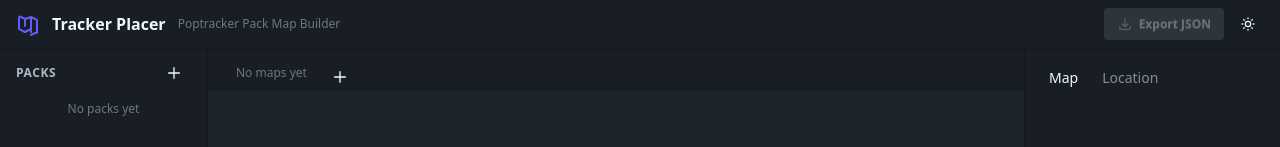
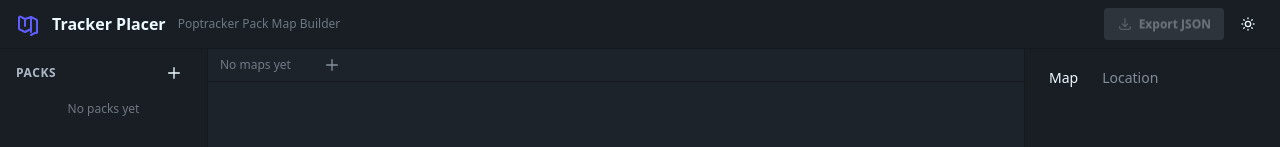
Before and after one commit to jhobz/tracker-placer, a SvelteKit app: page / in a window 1280 px wide. Shown: the top 147 px of the page. Built offline with nearby package versions, Linux system fonts and the light colour scheme.

Commit message:
fix: cleanup tabs section

```diff
--- a/src/lib/components/MapTabs.svelte
+++ b/src/lib/components/MapTabs.svelte
@@ -5,25 +5,27 @@
 	let { onUploadNew }: Props = $props()
 </script>
 
-<div role="tablist" class="tabs-bordered tabs flex items-end gap-0">
+<div role="tablist" class="tabs-border tabs border-b border-base-300 tabs-sm">
 	{#if appState.maps.length === 0}
 		<p class="px-3 py-2 text-xs text-base-content/40">No maps yet</p>
 	{:else}
 		{#each appState.maps as map (map.id)}
-			<div class="group relative flex items-center">
-				<button
+			<div
 				role="tab"
-					class="tab {appState.selectedMapId === map.id ? 'tab-active' : ''}"
-					onclick={() => appState.selectMap(map.id)}
+				class={{
+					'group tab flex min-w-max items-center gap-1 pr-0 pl-4': true,
+					'tab-active [&::before]:left-0 [&::before]:w-full': appState.selectedMapId === map.id
+				}}
 			>
+				<button class="cursor-pointer" onclick={() => appState.selectMap(map.id)}>
 					{map.name}
 				</button>
 				<button
-					class="btn absolute -top-1 right-0 btn-circle h-4 min-h-0 w-4 opacity-0 btn-ghost btn-xs group-hover:opacity-100"
+					class="btn btn-square opacity-0 btn-ghost btn-xs group-hover:opacity-100"
 					onclick={() => appState.removeMap(map.id)}
 					title="Remove map"
 				>
-					<svg class="h-3 w-3" fill="none" stroke="currentColor" viewBox="0 0 24 24">
+					<svg class="h-4 w-4" fill="none" stroke="currentColor" viewBox="0 0 24 24">
 						<path
 							stroke-linecap="round"
 							stroke-linejoin="round"
@@ -35,9 +37,11 @@
 			</div>
 		{/each}
 	{/if}
-	<button class="btn ml-1 btn-ghost btn-xs" onclick={onUploadNew} title="Add map">
+	<div class="tab">
+		<button class="btn btn-ghost btn-sm" onclick={onUploadNew} title="Add map">
 			<svg class="h-4 w-4" fill="none" stroke="currentColor" viewBox="0 0 24 24">
 				<path stroke-linecap="round" stroke-linejoin="round" stroke-width="2" d="M12 4v16m8-8H4" />
 			</svg>
 		</button>
 	</div>
+</div>
--- a/src/routes/+page.svelte
+++ b/src/routes/+page.svelte
@@ -121,10 +121,7 @@
 
 		<!-- Center: map tabs + canvas -->
 		<main class="relative flex flex-1 flex-col overflow-hidden">
-			<!-- Map tabs -->
-			<div class="border-b border-base-300 bg-base-200 px-4 pt-2">
-				<MapTabs onUploadNew={() => (showUploadModal = true)} />
-			</div>
+			<MapTabs onUploadNew={() => (showUploadModal = true)} />
 
 			{#if appState.placingMode}
 				<div
```
Lines whose indentation alone changed are shown as unchanged.
